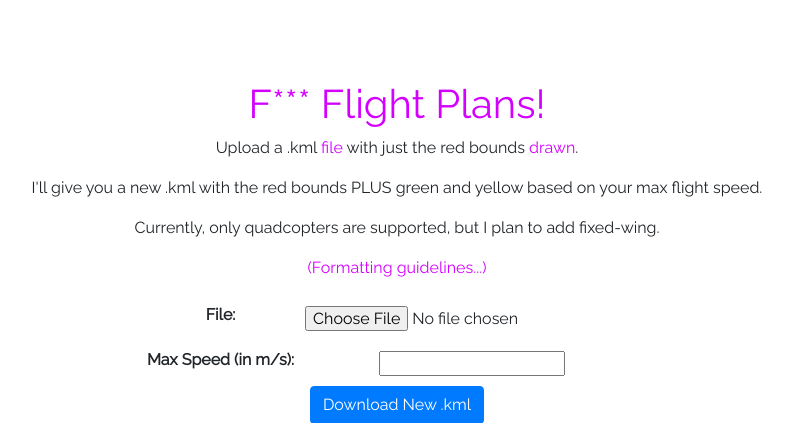
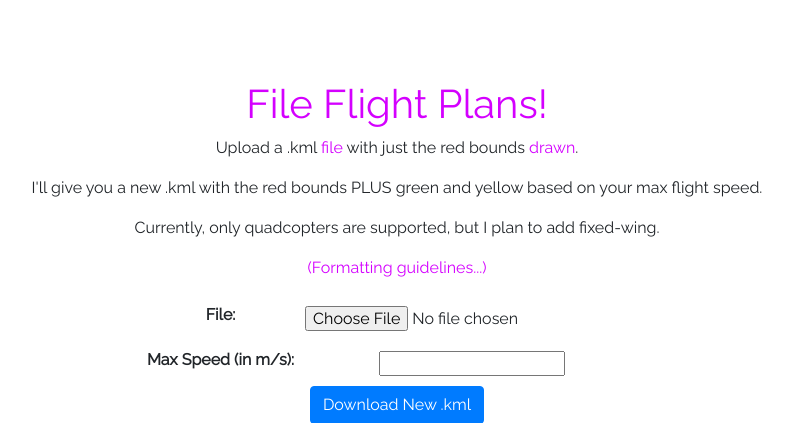
Before and after one commit to GaneshArvapalli/fileflightplans, a Django app: page /kml/ in a window 1280 px wide. Shown: the top 423 px of the page, without its empty margins (243-1036 px from the left). Run offline with Django 4.2, Linux system fonts and the light colour scheme.

Commit message:
Minor text fixes

```diff
--- a/fileflightplans/kml/templates/kml/index.html
+++ b/fileflightplans/kml/templates/kml/index.html
@@ -14,7 +14,7 @@
     </head>
     <body>
         <h1>
-            F*** Flight Plans!
+            File Flight Plans!
         </h1>
         <p>
             Upload a .kml <a href="https://support.google.com/fusiontables/answer/171215?hl=en" target="_blank">file</a> with just the red bounds <a href="https://support.google.com/earth/answer/148072?hl=en" target="_blank">drawn</a>.
```
Also changed, not shown: 1 other file.
